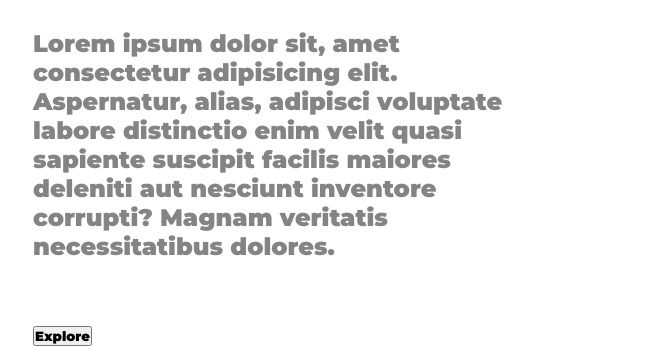
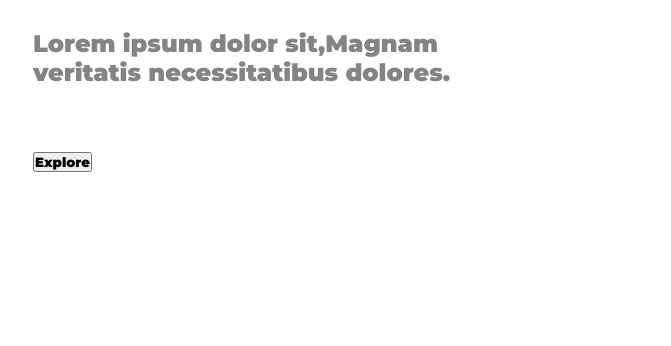
Before and after one commit to Ivonetedsr/primeiro-projeto-responsivo, a plain HTML site: page index.html in a window 1280 px wide. Shown: the part 929-1275 px from the top of the page, without its empty margins (53-724 px from the left). After the commit the page ends 1101 px from the top, so only its background shows below. Drawn offline with Linux system fonts and the light colour scheme.

Commit message:
Auteração no paragrafo html

```diff
--- a/index.html
+++ b/index.html
@@ -28,9 +28,7 @@
         <section>
             <h1>We Care</h1>
             <h2>About Your Pet</h2>
-            <p>Lorem ipsum dolor sit, amet consectetur adipisicing elit. Aspernatur, alias, adipisci voluptate labore
-                distinctio enim velit quasi sapiente suscipit facilis maiores deleniti aut nesciunt inventore corrupti?
-                Magnam veritatis necessitatibus dolores.</p>
+            <p>Lorem ipsum dolor sit,Magnam veritatis necessitatibus dolores.</p>
             <button class="button-main">Explore</button>
         </section>
     </main>
```
